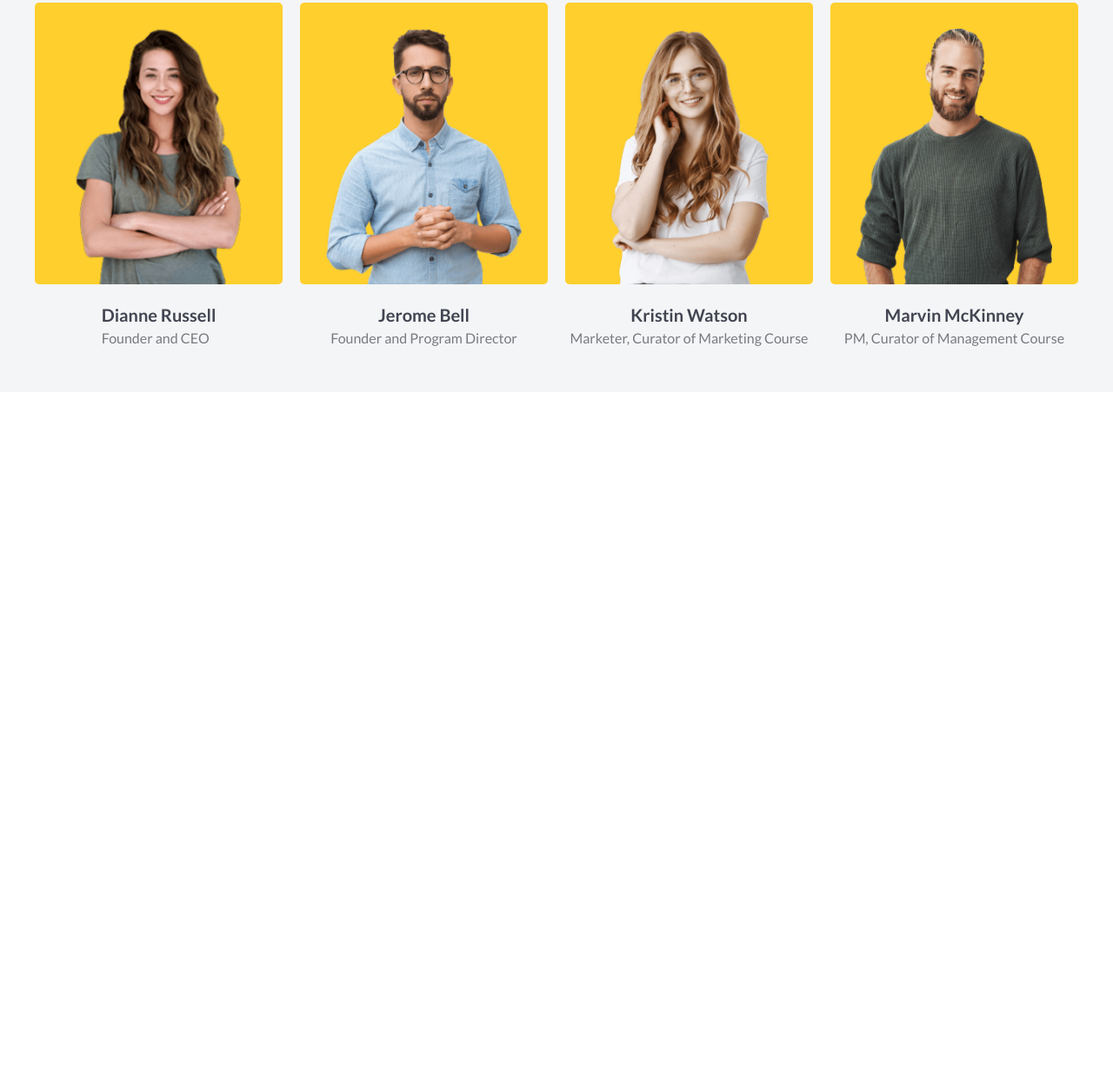
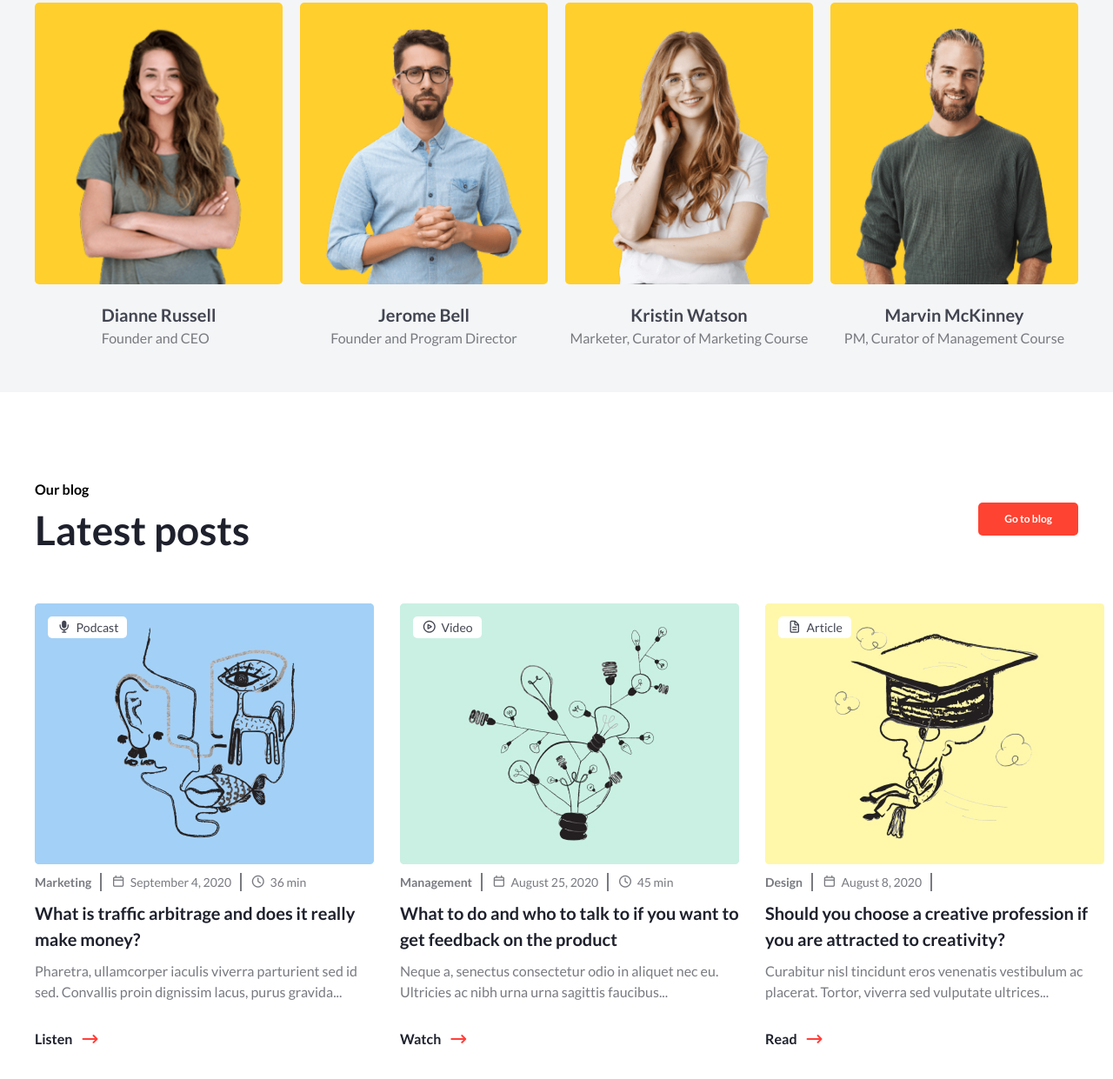
Before and after one commit to Faridun-07/Group-project-3, a website: page index.html in a window 1280 px wide. Shown: the part 5240-6481 px from the top of the page at 87% size. Before the commit the page ends 5691 px from the top, so only its background shows below. Drawn offline with nearby package versions, Linux system fonts and the light colour scheme; files that its build step writes are made by us from their sources.

Commit message:
Add section 9

```diff
--- a/index.html
+++ b/index.html
@@ -354,6 +354,59 @@
         </div>
         </section>
     </div>
+
+    <section class="max-w-300 m-auto flex flex-col gap-[50px] p-[50px_15px] lg:p-[100px_0]">
+               <div class="flex justify-between items-center">
+            <div class="flex flex-col">
+                <h1 class="font-bold">Our blog</h1>
+                <h1 class="text-[#1E212C] font-bold lg:text-[46px] text-[20px]">Latest posts</h1>
+            </div>
+            <button class="text-white font-bold text-[12px] bg-[#FE4332] p-[10px_30px] rounded-[5px]">Go to blog</button>
+        </div>
+        <div class="flex flex-col gap-[30px] lg:flex-row lg:justify-between">
+            <article class="flex flex-col gap-[10px]">
+                <div class="relative flex">
+                    <img src="./src/Faridunimg/articleF.png" alt="">
+                    <p class="flex items-center gap-[5px] bg-[white] p-[2px_10px] text-[14px] text-[#424551] absolute top-[15px] left-[15px] rounded-[5px]"><i class="fa-solid fa-microphone" style="color: #424551;"></i> Podcast</p>
+                </div>
+                <div class="flex gap-[10px]">
+                <p class="text-[14px] font-bold border-r-[2px] border-[#787A80] text-[#787A80]  pr-[10px]">Marketing</p>
+                <p class="text-[14px] text-[#787A80] flex items-center gap-[5px] border-r-[2px] border-[#787A80] pr-[10px]"><i class="fa-regular fa-calendar" style="color:#787A80;"></i> September 4, 2020</p>
+                <p class="text-[14px] text-[#787A80] flex items-center gap-[5px]"><i class="fa-regular fa-clock" style="color:#787A80;"></i> 36 min</p>
+                </div>
+                <h1 class="font-bold text-[20px] text-[#1E212C] lg:w-[390px]">What is traffic arbitrage and does it really make money?</h1>
+                <p class="text-[#787A80] lg:w-[390px]">Pharetra, ullamcorper iaculis viverra parturient sed id sed. Convallis proin dignissim lacus, purus gravida...</p>
+                <h1 class="font-bold text-[#1E212C] flex items-center gap-[10px] pt-[20px]">Listen <i class="fa-solid fa-arrow-right-long" style="color:#FF3F3A;"></i></h1>
+            </article>
+            <article class="flex flex-col gap-[10px]">
+                <div class="relative flex">
+                    <img src="./src/Faridunimg/article2F.png" alt="">
+                    <p class="flex items-center gap-[5px] bg-[white] p-[2px_10px] text-[14px] text-[#424551] absolute top-[15px] left-[15px] rounded-[5px]"><i class="fa-regular fa-circle-play" style="color: #424551;"></i> Video</p>
+                </div>
+                <div class="flex gap-[10px]">
+                <p class="text-[14px] font-bold border-r-[2px] border-[#787A80] text-[#787A80]  pr-[10px]">Management</p>
+                <p class="text-[14px] text-[#787A80] flex items-center gap-[5px] border-r-[2px] border-[#787A80] pr-[10px]"><i class="fa-regular fa-calendar" style="color:#787A80;"></i> August 25, 2020</p>
+                <p class="text-[14px] text-[#787A80] flex items-center gap-[5px]"><i class="fa-regular fa-clock" style="color:#787A80;"></i> 45 min</p>
+                </div>
+                <h1 class="font-bold text-[20px] text-[#1E212C] lg:w-[390px]">What to do and who to talk to if you want to get feedback on the product</h1>
+                <p class="text-[#787A80] lg:w-[390px]">Neque a, senectus consectetur odio in aliquet nec eu. Ultricies ac nibh urna urna sagittis faucibus...</p>
+                <h1 class="font-bold text-[#1E212C] flex items-center gap-[10px] pt-[20px]">Watch <i class="fa-solid fa-arrow-right-long" style="color:#FF3F3A;"></i></h1>
+            </article>
+            <article class="flex flex-col gap-[10px]">
+                <div class="relative flex">
+                    <img src="./src/Faridunimg/article3F.png" alt="">
+                    <p class="flex items-center gap-[5px] bg-[white] p-[2px_10px] text-[14px] text-[#424551] absolute top-[15px] left-[15px] rounded-[5px]"><i class="fa-regular fa-file-lines" style="color: #424551;"></i> Article</p>
+                </div>
+                <div class="flex gap-[10px]">
+                <p class="text-[14px] font-bold border-r-[2px] border-[#787A80] text-[#787A80]  pr-[10px]">Design</p>
+                <p class="text-[14px] text-[#787A80] flex items-center gap-[5px] border-r-[2px] border-[#787A80] pr-[10px]"><i class="fa-regular fa-calendar" style="color:#787A80;"></i> August 8, 2020</p>
+                </div>
+                <h1 class="font-bold text-[20px] text-[#1E212C] lg:w-[390px]">Should you choose a creative profession if you are attracted to creativity?</h1>
+                <p class="text-[#787A80] lg:w-[390px]">Curabitur nisl tincidunt eros venenatis vestibulum ac placerat. Tortor, viverra sed vulputate ultrices...</p>
+                <h1 class="font-bold text-[#1E212C] flex items-center gap-[10px] pt-[20px]">Read <i class="fa-solid fa-arrow-right-long" style="color:#FF3F3A;"></i></h1>
+            </article>
+        </div>
+    </section>
   </main>
   <footer></footer>
 </body>
```
Also changed, not shown: src/Faridunimg/article2F.png (added), src/Faridunimg/article3F.png (added), src/Faridunimg/articleF.png (added).
